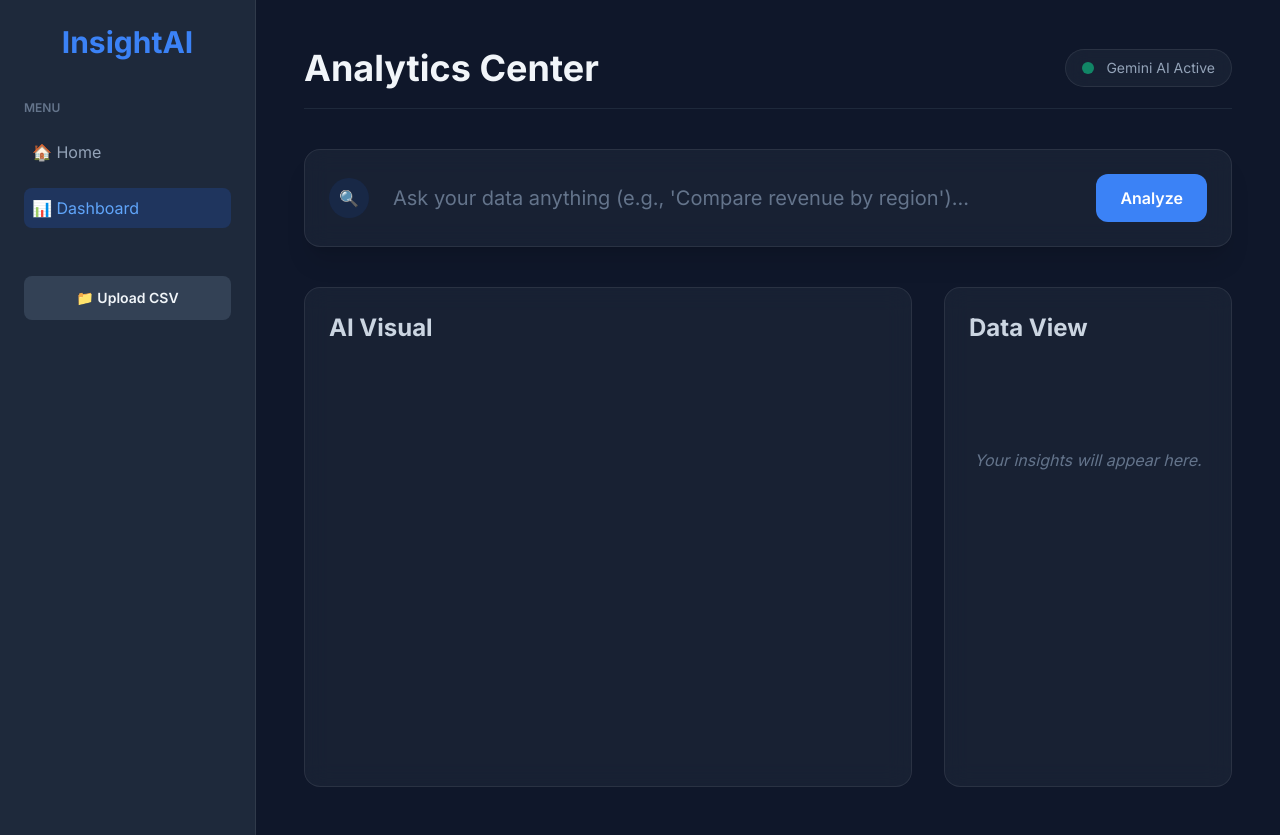
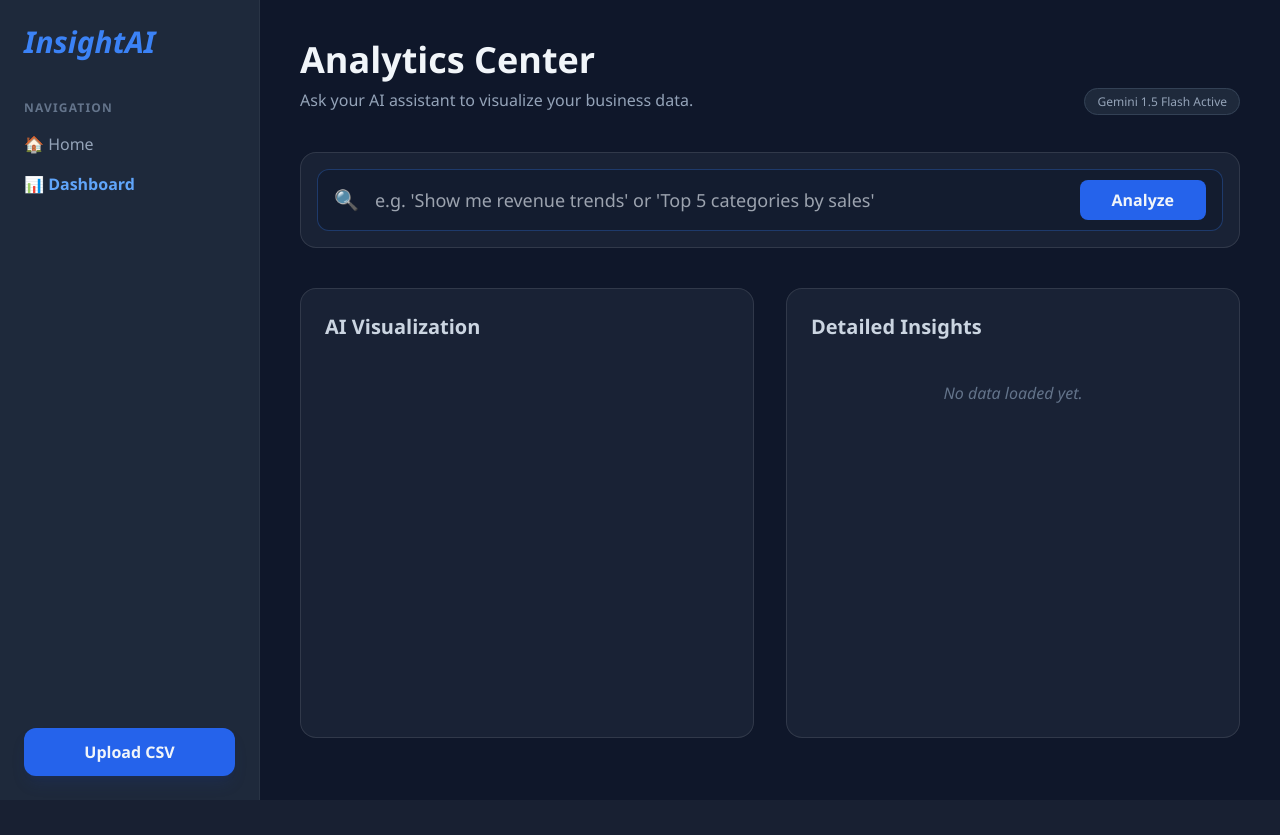
Before and after one commit to erharshitcse/InsightAI, a Flask app: page /dashboard in a window 1280 px wide. After the commit the page ends 800 px from the top, so only its background shows below. Run offline with Flask 3, Linux system fonts and the light colour scheme; a map, chart or similar area stays blank; some libraries are stand-ins or nearby versions.

Commit message:
Update dashboard.html

```diff
--- a/templates/dashboard.html
+++ b/templates/dashboard.html
@@ -3,85 +3,217 @@
 <head>
     <meta charset="UTF-8">
     <meta name="viewport" content="width=device-width, initial-scale=1.0">
-    <title>InsightAI Professional Dashboard</title>
-    <link href="https://fonts.googleapis.com/css2?family=Inter:wght@400;600;700&display=swap" rel="stylesheet">
-    <link rel="stylesheet" href="{{ url_for('static', filename='css/style.css') }}">
+    <title>InsightAI | Professional Dashboard</title>
     <script src="https://cdn.tailwindcss.com"></script>
-    <script>
-        // Custom Tailwind Config (Optional, to match our local theme)
-        tailwind.config = {
-            theme: {
-                extend: {
-                    colors: {
-                        'slate-bg': '#0f172a',
-                        'slate-card': '#1e293b',
+    <script src="https://cdn.jsdelivr.net/npm/chart.js"></script>
+
+    <style>
+        /* --- PROFESSIONAL BUSINESS THEME --- */
+        :root {
+            --bg-dark: #0f172a;
+            --card-dark: #1e293b;
+            --accent-blue: #3b82f6;
+            --text-main: #f1f5f9;
         }
+
+        body {
+            background-color: var(--bg-dark);
+            color: var(--text-main);
+            font-family: 'Segoe UI', Tahoma, Geneva, Verdana, sans-serif;
+            margin: 0;
         }
+
+        /* Glassmorphism Effect */
+        .glass {
+            background: rgba(30, 41, 59, 0.7);
+            backdrop-filter: blur(12px);
+            border: 1px solid rgba(255, 255, 255, 0.1);
+            border-radius: 16px;
         }
+
+        /* Sidebar Styling */
+        .sidebar {
+            width: 260px;
+            background-color: var(--card-dark);
+            border-right: 1px solid rgba(255, 255, 255, 0.05);
+            height: 100vh;
+            position: fixed;
         }
-    </script>
-    <script src="https://cdn.jsdelivr.net/npm/chart.js"></script>
+
+        .main-content {
+            margin-left: 260px;
+            padding: 40px;
+            width: calc(100% - 260px);
+        }
+
+        /* Input Styling */
+        .query-box {
+            background: rgba(15, 23, 42, 0.5);
+            border: 1px solid rgba(59, 130, 246, 0.3);
+            border-radius: 12px;
+            transition: all 0.3s ease;
+        }
+
+        .query-box:focus-within {
+            border-color: var(--accent-blue);
+            box-shadow: 0 0 15px rgba(59, 130, 246, 0.2);
+        }
+
+        /* Table Styling */
+        table {
+            width: 100%;
+            border-collapse: collapse;
+            margin-top: 10px;
+        }
+
+        th {
+            background: rgba(59, 130, 246, 0.1);
+            color: #94a3b8;
+            text-align: left;
+            padding: 12px;
+            font-size: 0.85rem;
+            text-transform: uppercase;
+        }
+
+        td {
+            padding: 12px;
+            border-bottom: 1px solid rgba(255, 255, 255, 0.05);
+            color: #cbd5e1;
+        }
+
+        /* Scrollbar */
+        ::-webkit-scrollbar { width: 6px; }
+        ::-webkit-scrollbar-thumb { background: #334155; border-radius: 10px; }
+    </style>
 </head>
-<body class="flex min-h-screen">
-    <aside class="w-64 p-6 hidden md:block">
-        <h1 class="text-3xl font-bold text-blue-500 mb-10 text-center">InsightAI</h1>
-        <div class="space-y-4">
-            <p class="text-xs font-semibold text-slate-500 uppercase">Menu</p>
-            <a href="/" class="flex items-center space-x-3 text-slate-400 p-2 rounded-lg hover:bg-slate-800">
+<body>
+
+    <div class="sidebar p-6 flex flex-col">
+        <h1 class="text-3xl font-black text-blue-500 italic mb-10">InsightAI</h1>
+
+        <nav class="space-y-4 flex-1">
+            <p class="text-xs font-bold text-slate-500 tracking-widest uppercase">Navigation</p>
+            <a href="/" class="flex items-center space-x-3 text-slate-400 hover:text-white transition">
                 <span>🏠 Home</span>
             </a>
-            <a href="#" class="flex items-center space-x-3 p-2 bg-blue-600/20 text-blue-400 rounded-lg">
+            <a href="/dashboard" class="flex items-center space-x-3 text-blue-400 font-bold">
                 <span>📊 Dashboard</span>
             </a>
-        </div>
+        </nav>
 
-        <div class="mt-12">
+        <div class="mt-auto">
             <input type="file" id="fileInput" class="hidden" onchange="uploadFile()">
-            <button onclick="document.getElementById('fileInput').click()" class="w-full bg-slate-700 py-3 rounded-lg text-sm font-semibold hover:bg-slate-600 transition">
-                📁 Upload CSV
+            <button onclick="document.getElementById('fileInput').click()"
+                    class="w-full bg-blue-600 hover:bg-blue-700 py-3 rounded-xl font-bold transition shadow-lg shadow-blue-900/20">
+                Upload CSV
             </button>
-            <p id="uploadStatus" class="hidden text-emerald-400 text-xs mt-3 text-center">✅ Ready to Analyze</p>
-        </div>
-    </aside>
-
-    <main class="flex-1 p-8 lg:p-12">
-        <div class="max-w-7xl mx-auto">
-            <div class="flex justify-between items-center mb-10 border-b border-slate-800 pb-5">
-                <h2 class="text-4xl font-extrabold">Analytics Center</h2>
-                <div class="flex items-center space-x-3 glass-panel py-2 px-4 rounded-full">
-                    <span class="w-3 h-3 bg-emerald-500 rounded-full animate-pulse"></span>
-                    <span class="text-sm text-slate-400">Gemini AI Active</span>
+            <p id="uploadStatus" class="hidden text-emerald-400 text-xs mt-3 text-center animate-pulse">● Data Ready</p>
         </div>
     </div>
 
-            <div class="glass-panel mb-10 shadow-xl">
-                <div class="flex gap-4 items-center">
-                    <div class="w-10 h-10 flex items-center justify-center bg-blue-600/10 text-blue-400 rounded-full">
-                        🔍
+    <div class="main-content">
+        <header class="mb-10 flex justify-between items-end">
+            <div>
+                <h2 class="text-4xl font-bold mb-2">Analytics Center</h2>
+                <p class="text-slate-400">Ask your AI assistant to visualize your business data.</p>
             </div>
-                    <input type="text" id="queryInput" placeholder="Ask your data anything (e.g., 'Compare revenue by region')..."
-                           class="flex-1 bg-transparent border-none outline-none text-xl p-2 text-white placeholder-slate-500"
+            <div class="text-right">
+                <span class="text-xs bg-slate-800 px-3 py-1 rounded-full text-slate-400 border border-slate-700">Gemini 1.5 Flash Active</span>
+            </div>
+        </header>
+
+        <div class="glass p-4 mb-10">
+            <div class="flex items-center gap-4 query-box px-4 py-2">
+                <span class="text-xl">🔍</span>
+                <input type="text" id="queryInput"
+                       class="bg-transparent flex-1 outline-none text-white py-2 text-lg"
+                       placeholder="e.g. 'Show me revenue trends' or 'Top 5 categories by sales'"
                        onkeypress="if(event.key==='Enter') runQuery()">
-                    <button onclick="runQuery()" class="primary-btn">Analyze</button>
+                <button onclick="runQuery()" class="bg-blue-600 hover:bg-blue-700 px-8 py-2 rounded-lg font-bold transition">
+                    Analyze
+                </button>
             </div>
         </div>
 
-            <div class="grid grid-cols-1 xl:grid-cols-3 gap-8">
-                <div class="glass-panel xl:col-span-2 min-h-[500px]">
-                    <h3 class="text-2xl font-bold mb-6 text-slate-300">AI Visual</h3>
-                    <div id="loading" class="hidden text-center text-blue-400 italic pt-20">Gemini is thinking...</div>
+        <div class="grid grid-cols-1 lg:grid-cols-2 gap-8">
+            <div class="glass p-6 min-h-[450px] flex flex-col">
+                <h3 class="text-xl font-bold mb-6 text-slate-300">AI Visualization</h3>
+                <div id="loading" class="hidden flex-1 flex items-center justify-center text-blue-400 italic">
+                    AI is processing data...
+                </div>
+                <div class="flex-1 relative">
                     <canvas id="chartCanvas"></canvas>
                 </div>
+            </div>
 
-                <div class="glass-panel max-h-[500px] overflow-auto">
-                    <h3 class="text-2xl font-bold mb-6 text-slate-300">Data View</h3>
+            <div class="glass p-6 max-h-[450px] overflow-auto">
+                <h3 class="text-xl font-bold mb-6 text-slate-300">Detailed Insights</h3>
                 <div id="tableContainer">
-                        <p class="text-slate-500 italic text-center pt-20">Your insights will appear here.</p>
+                    <p class="text-slate-500 italic mt-10 text-center">No data loaded yet.</p>
                 </div>
             </div>
         </div>
     </div>
-    </main>
-    <script src="{{ url_for('static', filename='js/dashboard.js') }}"></script>
+
+    <script>
+        let myChart;
+        let isFileReady = false;
+
+        async function uploadFile() {
+            const file = document.getElementById('fileInput').files[0];
+            const formData = new FormData();
+            formData.append('file', file);
+            const res = await fetch('/api/upload', { method: 'POST', body: formData });
+            if(res.ok) {
+                isFileReady = true;
+                document.getElementById('uploadStatus').classList.remove('hidden');
+                alert("Bhai, file aa gayi! Ab query run karo.");
+            }
+        }
+
+        async function runQuery() {
+            const query = document.getElementById('queryInput').value;
+            if(!isFileReady) return alert("Pehle CSV file upload toh kar lo!");
+
+            document.getElementById('loading').classList.remove('hidden');
+            if(myChart) myChart.destroy();
+
+            const res = await fetch('/api/query', {
+                method: 'POST',
+                headers: {'Content-Type': 'application/json'},
+                body: JSON.stringify({ query: query })
+            });
+            const result = await res.json();
+            document.getElementById('loading').classList.add('hidden');
+
+            // Render Table
+            document.getElementById('tableContainer').innerHTML = result.table_html;
+
+            // Render Chart
+            const ctx = document.getElementById('chartCanvas').getContext('2d');
+            myChart = new Chart(ctx, {
+                type: result.chart_type === 'pie' ? 'pie' : (result.chart_type === 'line' ? 'line' : 'bar'),
+                data: {
+                    labels: result.labels,
+                    datasets: [{
+                        label: 'Insights',
+                        data: result.values,
+                        backgroundColor: ['#3b82f6', '#10b981', '#f59e0b', '#ef4444', '#8b5cf6'],
+                        borderColor: 'rgba(255,255,255,0.1)',
+                        borderWidth: 1
+                    }]
+                },
+                options: {
+                    responsive: true,
+                    maintainAspectRatio: false,
+                    plugins: { legend: { labels: { color: '#94a3b8', font: { size: 12 } } } },
+                    scales: result.chart_type !== 'pie' ? {
+                        y: { ticks: { color: '#64748b' }, grid: { color: 'rgba(255,255,255,0.05)' } },
+                        x: { ticks: { color: '#64748b' }, grid: { display: false } }
+                    } : {}
+                }
+            });
+        }
+    </script>
 </body>
 </html>
```
Lines whose indentation alone changed are shown as unchanged.
